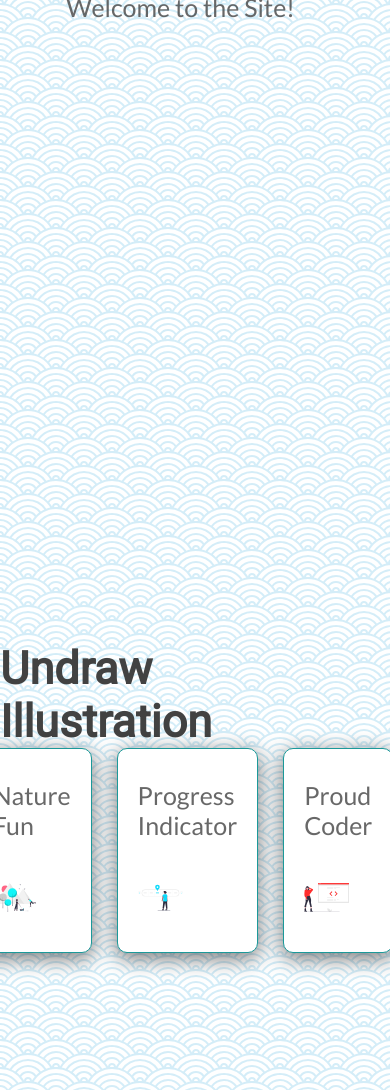
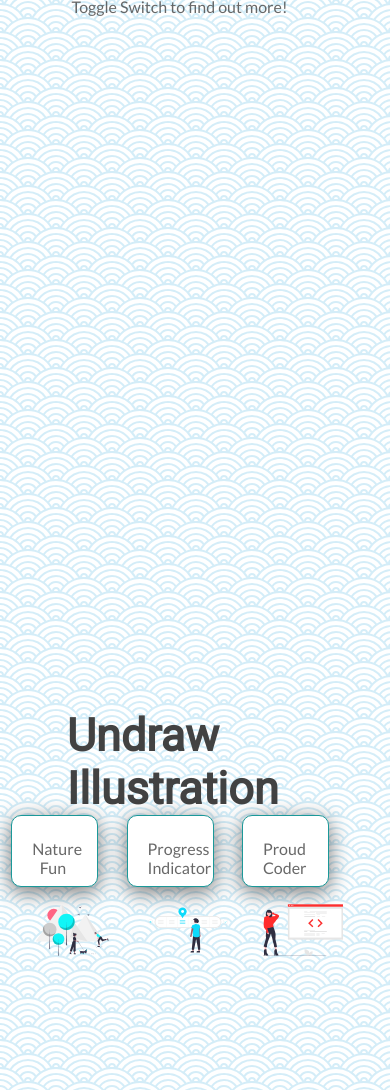
Before and after one commit to brendan802/LightDark, a plain HTML site: page index.html in a window 390 px wide. Shown: the part 487-1577 px from the top of the page. Drawn offline with Linux system fonts and the light colour scheme.

Commit message:
application working, not dont on scaling for phone screen

```diff
--- a/index.html
+++ b/index.html
@@ -37,8 +37,8 @@
     <!-- Home Section -->
     <section id="home">
       <div class="title-group">
-        <h1>Custom Title Here</h1>
-        <h2>Welcome to the Site!</h2>
+        <h1>Light and Dark Theme Site</h1>
+        <h2>Toggle Switch to find out more!</h2>
       </div>
     </section>
     <!-- About Section -->
--- a/style.css
+++ b/style.css
@@ -93,6 +93,7 @@
 /* About Section */
 .about-container {
   display: flex;
+  flex-direction: row;
 }
 
 .image-container {
@@ -274,7 +275,7 @@
 }
 
 /* media qquery large smartphone */
-@media screen and (max-width: 900px) {
+@media screen and (max-width: 800px) {
   html{
     overflow-x: hidden;
   }
@@ -292,18 +293,19 @@
   /* Nav Bar Scale */
 
   #nav a {
+    left: -20px;
     text-decoration: none;
     border-bottom: 3px solid transparent;
     font-weight: bold;
     font-size: .7rem;
-    margin-right: 10%;
+    padding-right: 0;
   }
   .theme-switch-wrapper {
     display: flex;
     flex-direction: column;
     z-index: 100;
     position: fixed;
-    top: 15%;
+    top: 12%;
 
   }
   /* Come back to switch qeury */
@@ -318,24 +320,38 @@
 
   /* Images Scaling */
 
-  .about-container {
+  #about {
     display: flex;
-    flex-direction: row;
+    flex-wrap: wrap;
+    margin-left: 2%;
+    width:5rem;
+    height:15rem;
   }
 
   .image-container {
+    width:45px;
+    height:50px;
+    margin-left: 1%;
     border: 1px solid var(--secondary-color);
     border-radius: 10px;
-    padding: 10px 20px;
-
-    background: var(--background);
+     background: var(--background);
     box-shadow: var(--box-shadow);
   }
+  h2{
+    font-size: 16px;
+    text-align: center;
+  }
+  img {
+    height: 80px;
+    width: 80px;
+  }
 
-  img {
-    height: 75px;
-    width: 45px;
-  }
+ .social-icons i{
+   height:5px;
+  width:5px;
+  padding: 15px;
+
+ }
 
   /* Contact */
 
```
